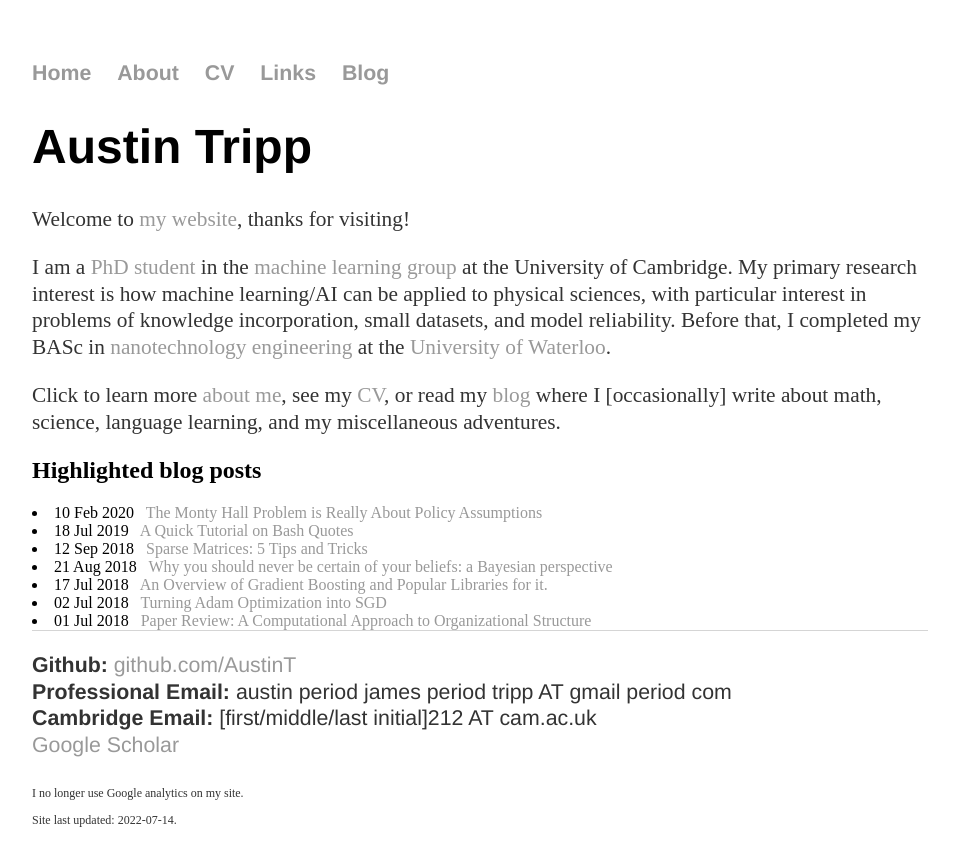
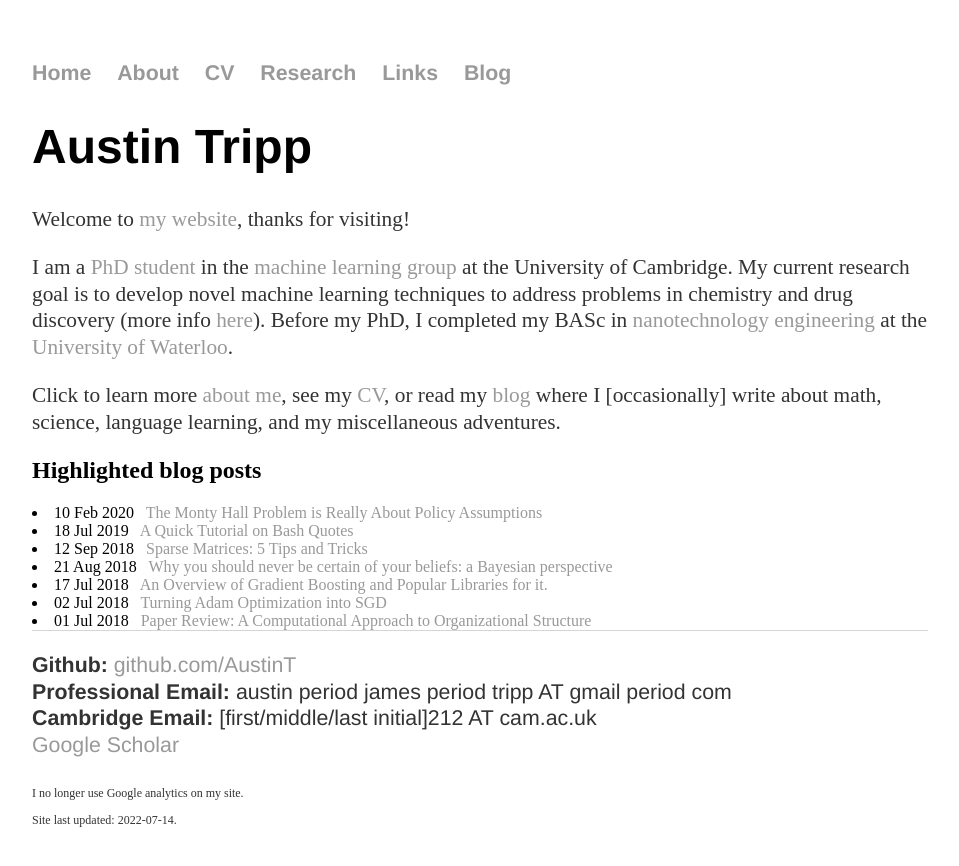
Before and after one commit to AustinT/AustinT.github.io, a Jekyll site: the page built from index.md, in a window 1280 px wide. Shown: the top 866 px of the page, without its empty margins (160-1119 px from the left). Built offline with Jekyll 4.4.1, drawn with Linux system fonts in a browser that asks for light colours.

Commit message:
Revise bio and add separate research page.

```diff
--- a/_layouts/default.html
+++ b/_layouts/default.html
@@ -14,6 +14,7 @@
 	        		<li><a href="/">Home</a></li>
 		        	<li><a href="/about">About</a></li>
 	        		<li><a href="/cv">CV</a></li>
+	        		<li><a href="/research">Research</a></li>
                     <li><a href="/links">Links</a></li>
 	        		<li><a href="/blog">Blog</a></li>
 	    		</ul>
--- a/index.md
+++ b/index.md
@@ -2,16 +2,18 @@
 layout: default
 title: Austin Tripp
 ---
+
 # Austin Tripp
+
 Welcome to [my website](/), thanks for visiting!
 
 I am a [PhD student](http://mlg.eng.cam.ac.uk/?portfolio=austin-tripp)
 in the [machine learning group](http://mlg.eng.cam.ac.uk/?page_id=657)
 at the University of Cambridge.
-My primary research interest is how machine learning/AI can be applied to physical sciences,
-with particular interest in problems of knowledge incorporation, small datasets,
-and model reliability.
-Before that, I completed my BASc in
+My current research goal is to develop novel machine learning techniques
+to address problems in chemistry and drug discovery
+(more info [here](/research)).
+Before my PhD, I completed my BASc in
 [nanotechnology engineering](https://uwaterloo.ca/nanotechnology/) at the
 [University of Waterloo](https://uwaterloo.ca/).
 
@@ -20,6 +22,7 @@ or read my [blog](/blog) where I [occasionally] write about math, science, langu
 and my miscellaneous adventures.
 
 ## Highlighted blog posts
+
 {% for post in site.categories.frontpage %}
  <li><span>{{ post.date | date_to_string }}</span> &nbsp; <a href="{{ post.url }}">{{ post.title }}</a></li>
 {% endfor %}
```
Also changed, not shown: research.md (added, +40 -0 lines).
